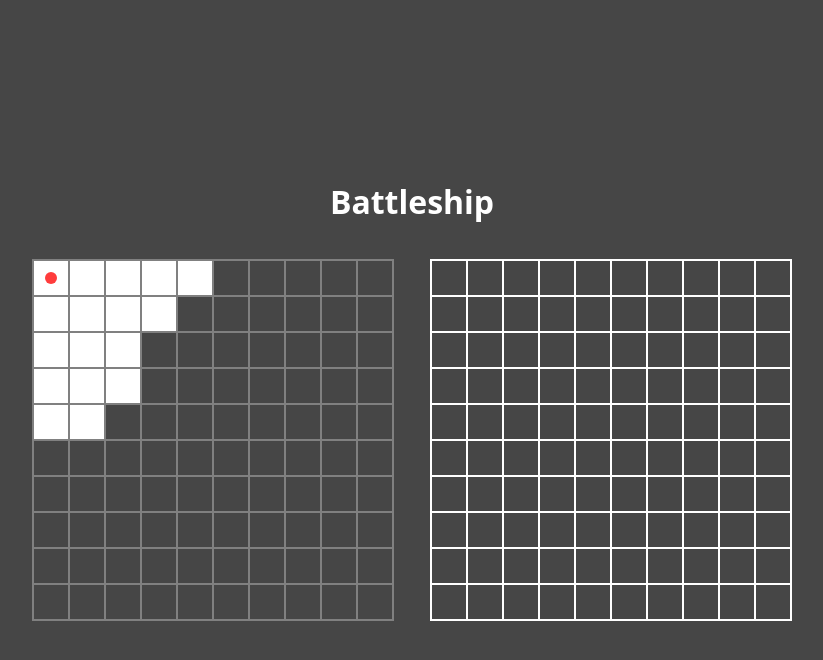
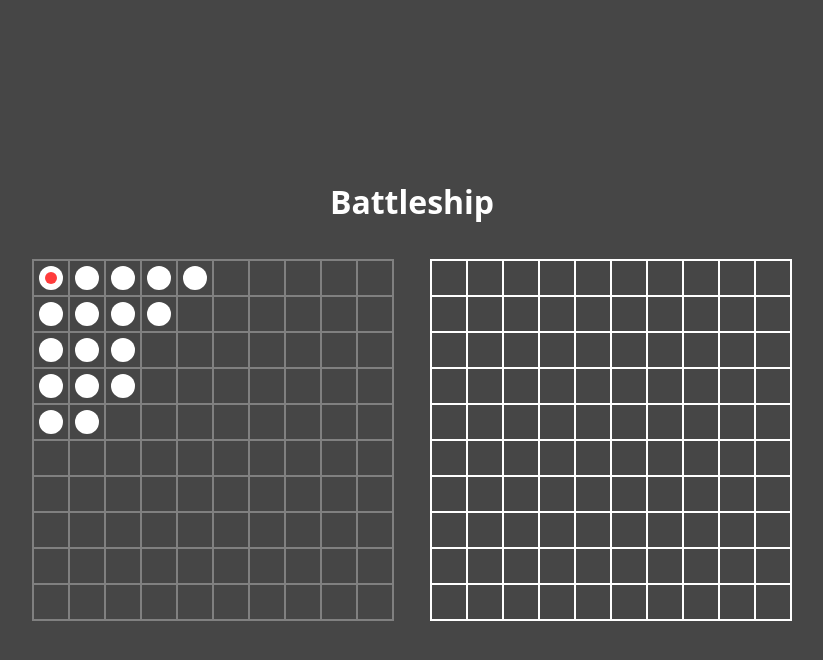
Before and after one commit to ap-ple/battleship, a website built with webpack: page src/template.html in a window 1280 px wide. Both pictures are taken after a click on the button 677 px from the left and 277 px from the top of the page. Shown: the whole page, without its empty margins (228-1051 px from the left). Built offline with nearby package versions, Linux system fonts and the light colour scheme.

Commit message:
Use dots for ships

```diff
--- a/src/styles.css
+++ b/src/styles.css
@@ -64,26 +64,37 @@ button {
    aspect-ratio: 1;
 }
 
-.board .space::before {
-   width: 12px;
+.board .space::before,
+.board .space::after {
    aspect-ratio: 1;
    border-radius: 100%;
 }
 
-.board .space.ship {
+.board .space::before {
+   width: 24px;
+}
+
+.board .space::after {
+   width: 12px;
+}
+
+.board .space.ship::before {
+   content: "";
+   position: absolute;
+   z-index: -1;
    background: white;
 }
 
-.board .space.ship.sunk {
-   background: black;
+.board .space.ship.sunk::before {
+   background: darkgray;
 }
 
-.board .space.hit::before {
+.board .space.hit::after {
    content: "";
    background: rgb(255, 60, 60);
 }
 
-.board button.space.miss::before {
+.board button.space.miss::after {
    content: "";
    background: white;
 }
```
